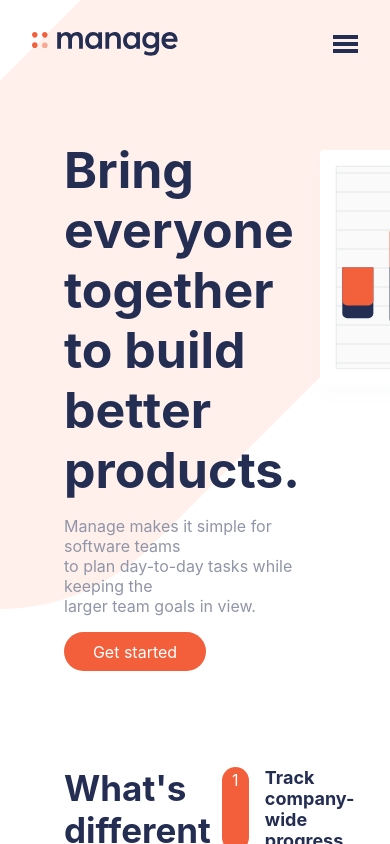
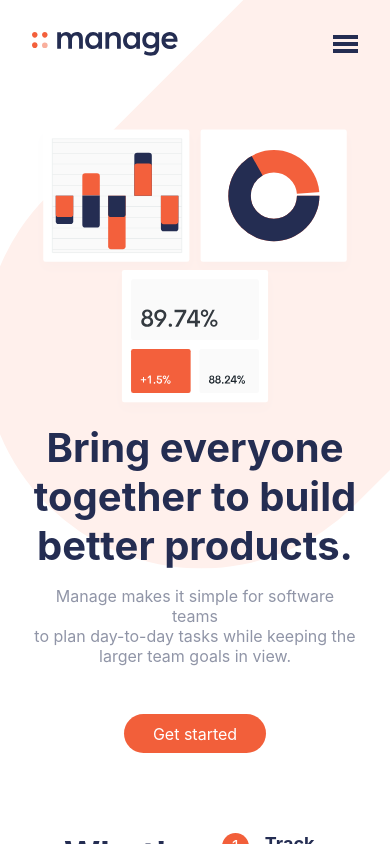
Before and after one commit to chrysellia/manage-landing-page, a React (Create React App) app in the folder website/: page / in a window 390 px wide. Shown: the top 844 px of the page. Built offline with nearby package versions, Linux system fonts and the light colour scheme.

Commit message:
Hero mobile version updated

```diff
--- a/website/src/Hero/Hero.component.js
+++ b/website/src/Hero/Hero.component.js
@@ -5,6 +5,9 @@ const Hero = () => {
     return (
         <div className="hero-page">
             <div className="hero-wrapper">
+
+                {/* Desktop */}
+                <div className="hero-desktop">
                     <div className="hero-content">
                         <div className="hero-title">Bring everyone <br/> together to build <br/> better products.</div>
 
@@ -32,6 +35,36 @@ const Hero = () => {
 
                     </div>
                 </div>
+
+                {/* Mobile */}
+                <div className="hero-mobile">
+                    <div className="hero-bloc">
+                        <div className="bloc-wrapper">
+                            <div className="bloc-image">
+                                <img src="images/illustration-intro.svg"/>
+                            </div>
+                        </div>
+
+                    </div>
+                    <div className="hero-content">
+                        <div className="hero-title">Bring everyone <br/> together to build <br/> better products.</div>
+
+                        <div className="hero-description">
+                            <p>
+                                Manage makes it simple for software teams<br/>
+                                to plan day-to-day tasks while keeping the <br/>
+                                larger team goals in view.
+                            </p>
+                        </div>
+
+                        <div className="click-button">
+                            <div className="button-design">
+                                <div className="button-content">Get started</div>
+                            </div>
+                        </div>
+                    </div>
+                </div>
+            </div>
         </div>
     )
 }
--- a/website/src/Hero/Hero.style.scss
+++ b/website/src/Hero/Hero.style.scss
@@ -1,6 +1,8 @@
 .hero-page {
     .hero-wrapper {
         padding: 3rem 4rem;
+
+        .hero-desktop {
             display: flex;
 
             .hero-content {
@@ -30,14 +32,72 @@
                     }
                 }
             }
+        }
+
+        .hero-mobile {
+            display: none;
+        }
+    }
+}
+
+@media only screen and (max-width: 480px) {
+    .hero-page {
+        .hero-wrapper {
+            padding: 2rem 2rem;
+            display: flex;
+            flex-direction: column;
+
+            .hero-desktop {
+                display: none;
+            }
+
+            .hero-mobile {
+                display: block;
 
                 .hero-bloc {
                     .bloc-wrapper {
                         .bloc-image {
-
+                            img {
+                                width: 100%;
+                            }
                         }
                     }
                 }
 
+                .hero-content {
+
+                    .hero-title {
+                        color: hsl(228, 39%, 23%);
+                        font-weight: 700;
+                        font-size: 40px;
+                        text-align: center;
+                    }
+
+                    .hero-description {
+                        color: hsl(227, 12%, 61%);
+                        font-size: 16px;
+                        text-align: center;
+                    }
+
+                    .click-button {
+                        .button-design {
+                            display: flex;
+                            align-items: center;
+                            justify-content: center;
+                            padding-top: 2rem;
+
+                            .button-content {
+                                color: white;
+                                background-color: hsl(12, 88%, 59%);
+                                border-radius: 3rem;
+                                padding: 0.6rem 1rem;
+                                width: 110px;
+                                text-align: center;
                             }
                         }
+                    }
+                }
+            }
+        }
+    }
+}
--- a/website/src/MainComponent/MainComponent.style.scss
+++ b/website/src/MainComponent/MainComponent.style.scss
@@ -16,3 +16,20 @@
         position: relative;
     }
 }
+
+@media only screen and (max-width: 480px) {
+    .main-wrapper {
+        width: 100%;
+        overflow: hidden;
+
+        .main-background {
+            position: relative;
+
+            .background-vector {
+                position: absolute;
+                right: 0;
+                transform: translateY(-30%) translateX(50%);
+            }
+        }
+    }
+}
--- a/website/src/Navbar/Navbar.style.scss
+++ b/website/src/Navbar/Navbar.style.scss
@@ -11,7 +11,7 @@
             }
 
             .navbar-desktop {
-                display: block;
+                display: flex;
 
                 .navbar-menu {
                     flex:auto;
@@ -83,7 +83,7 @@
                         .menu-bloc {
                             position: relative;
                             height: 225px;
-                            margin: 0 2rem;
+                            margin: 1.5rem 2rem;
                             background-color: white;
                             padding: 2rem 4rem;
 
```
Lines whose indentation alone changed are shown as unchanged.
